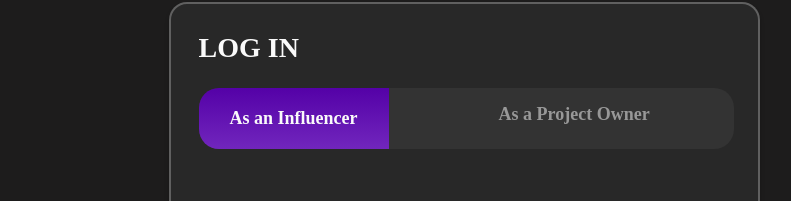
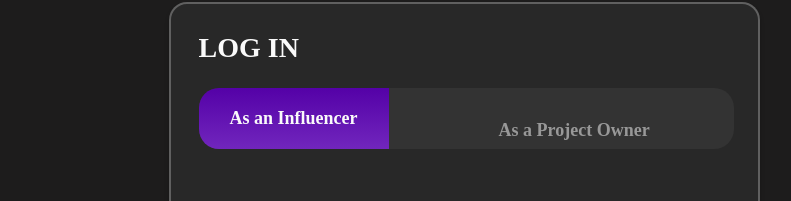
Before and after one commit to Adams2906/HTML-tags, a plain HTML site: page index.html in a window 1280 px wide. Shown: the part 316-517 px from the top of the page, without its empty margins (176-967 px from the left). Drawn offline with Linux system fonts and the light colour scheme; a web font is replaced by a local one.

Commit message:
New change

```diff
--- a/style.css
+++ b/style.css
@@ -74,6 +74,8 @@
     justify-content: center;
     padding: 10px;
     color: #989898;
+    margin-top: 16px;
+    margin-bottom: 16px;
 }
 .frame-group {
     width: 535px;
```
